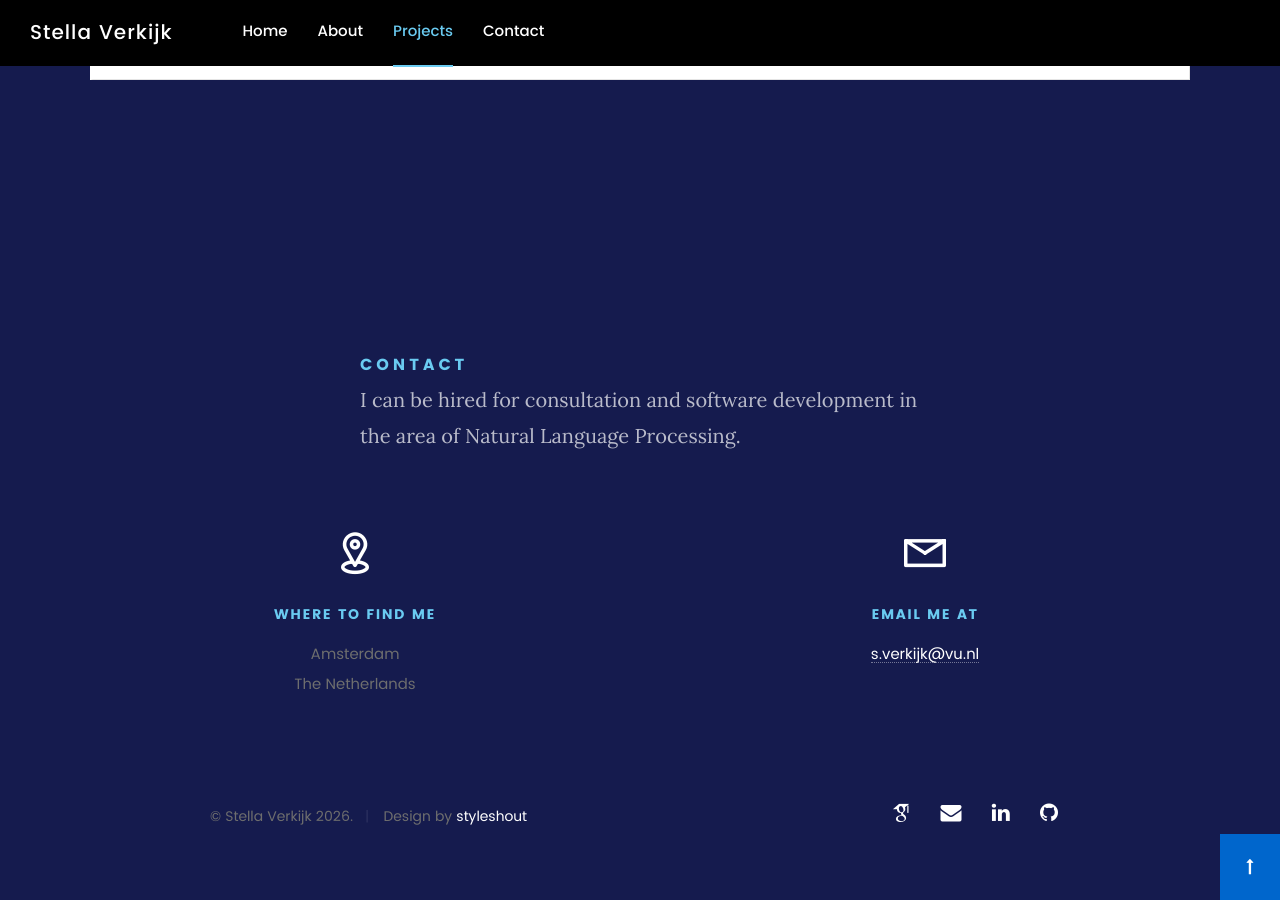
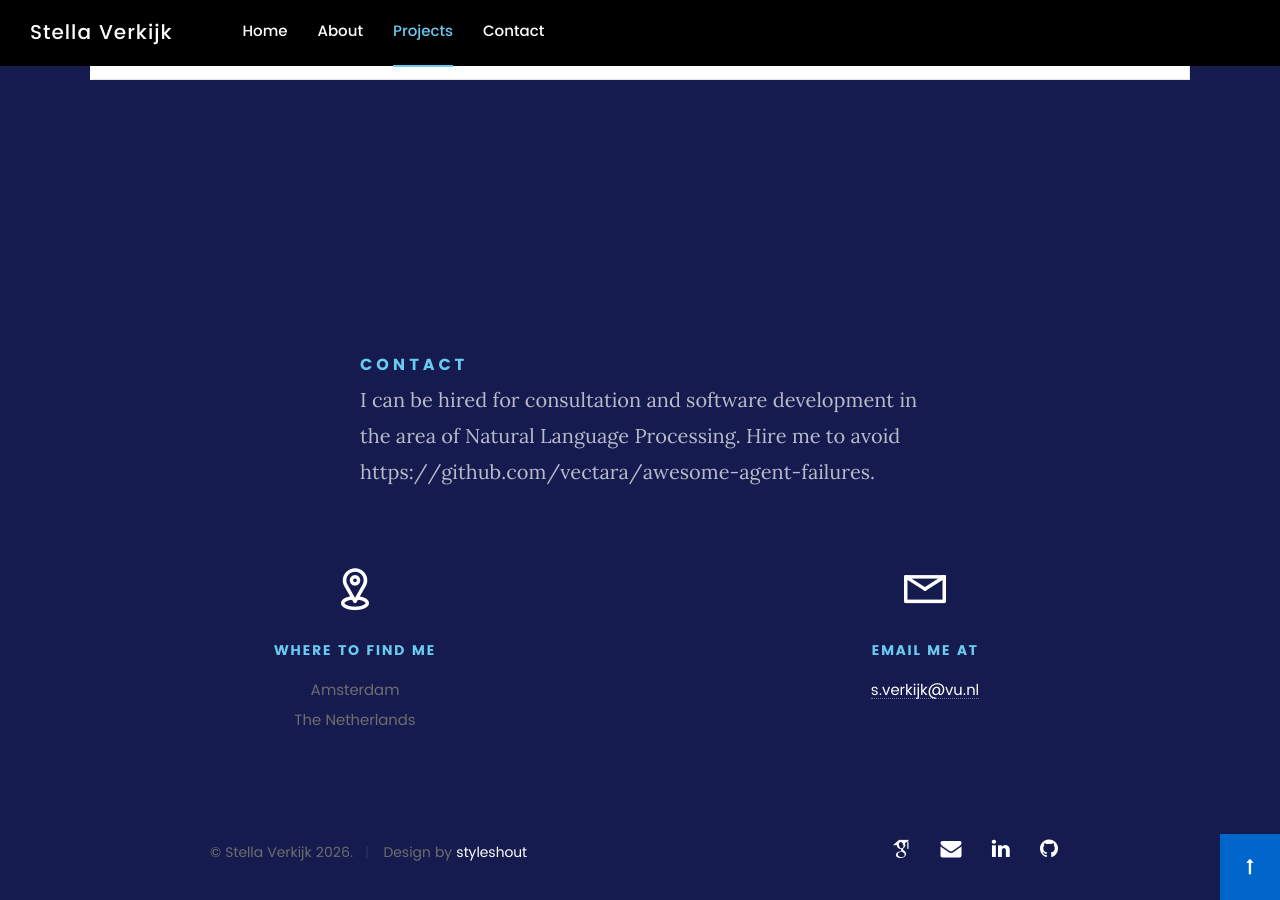
Before and after one commit to StellaVerkijk/StellaVerkijk.github.io, a Jekyll site: the page built from index.html, in a window 1280 px wide and 900 px high, scrolled down 2501 px. Built offline with Jekyll 4.4.1, drawn with Linux system fonts in a browser that asks for light colours; some web fonts are replaced.

Commit message:
Update sections.yml

```diff
--- a/_data/sections.yml
+++ b/_data/sections.yml
@@ -71,4 +71,4 @@ contact:
   text_width: 60rem
   align:      left
   lead: >-
-    I can be hired for consultation and software development in the area of Natural Language Processing.
+    I can be hired for consultation and software development in the area of Natural Language Processing. Hire me to avoid https://github.com/vectara/awesome-agent-failures.
```
